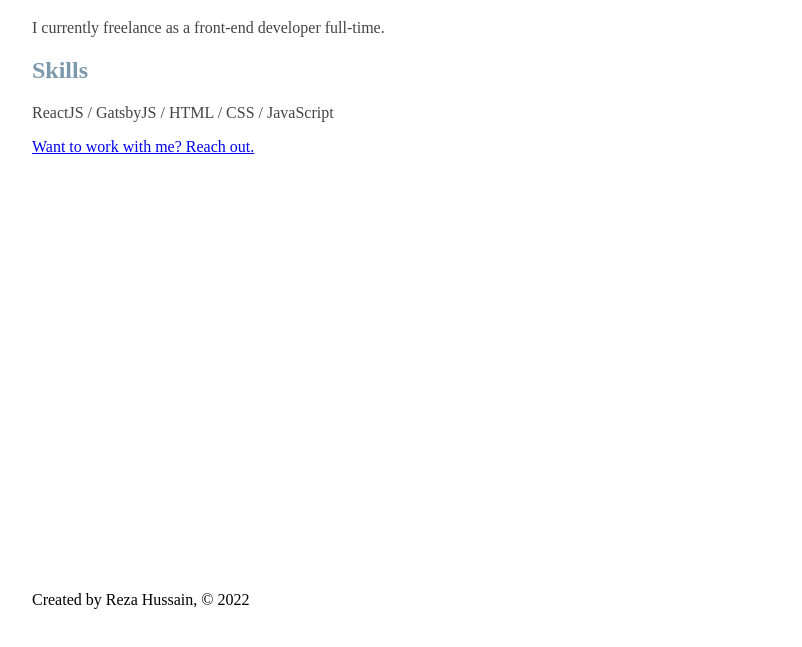
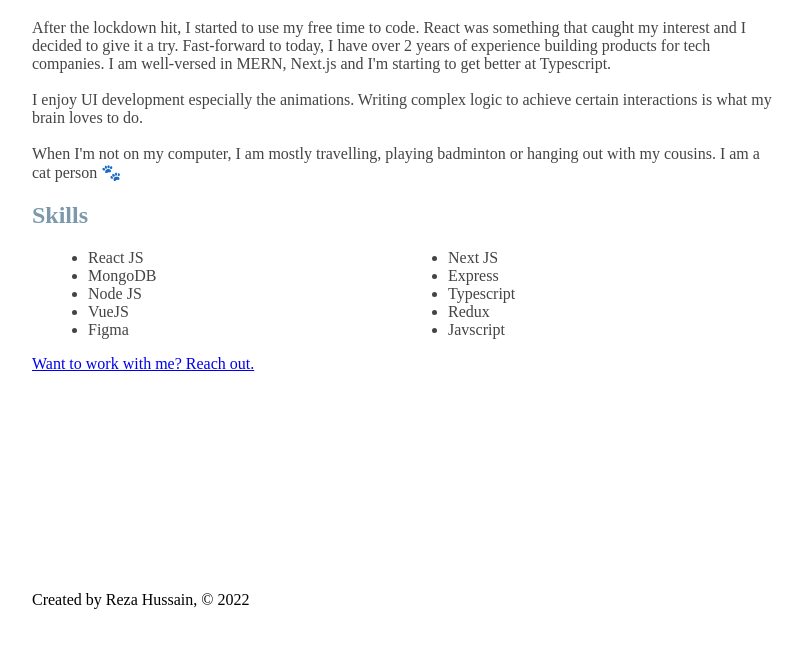
Before and after one commit to reza-hussain/gatsby-portfolio, a Gatsby site: page /about in a window 1280 px wide. Shown: the part 199-846 px from the top of the page, without its empty margins (233-1035 px from the left). Built offline with nearby package versions, Linux system fonts and the light colour scheme; Gatsby itself is replaced by a stand-in of ours.

Commit message:
Updated about

```diff
--- a/package.json
+++ b/package.json
@@ -1,5 +1,5 @@
 {
-  "homepage": "http://reza-hussain.github.io/gatsby-portfolio",
+  "homepage": "http://reza-hu`s`sain.github.io/gatsby-portfolio",
   "name": "gatsby-starter-hello-world",
   "private": true,
   "description": "A simplified bare-bones starter for Gatsby",
@@ -27,10 +27,10 @@
     "gatsby-source-contentful": "^7.7.1",
     "gatsby-source-filesystem": "^4.9.0",
     "gatsby-transformer-remark": "^5.9.0",
-    "node-sass": "^7.0.1",
     "react": "^17.0.1",
     "react-dom": "^17.0.1",
-    "react-helmet": "^6.1.0"
+    "react-helmet": "^6.1.0",
+    "sass": "^1.77.6"
   },
   "devDependencies": {
     "env-cmd": "^10.1.0",
--- a/src/pages/about.js
+++ b/src/pages/about.js
@@ -1,18 +1,45 @@
-import React from 'react'
-import { Link } from 'gatsby'
+import React from "react"
+import { Link } from "gatsby"
 
 import Layout from "../components/layout"
 
+import * as styles from "./about.module.scss"
+
 const AboutPage = () => {
-    return (
-        <Layout>
-            <h1 style={{color: "#7C99AC"}}>About Me</h1>
-            <p style={{color: "#444444"}}>I currently freelance as a front-end developer full-time.</p>
-            <h2 style={{color: "#7C99AC"}}>Skills</h2>
-            <p style={{color: "#444444"}}>ReactJS / GatsbyJS / HTML / CSS / JavaScript</p>
-            <p><Link to="/contact">Want to work with me? Reach out.</Link></p>
-        </Layout>
-    )
+  return (
+    <Layout>
+      <h1 style={{ color: "#7C99AC" }}>About Me</h1>
+      <p style={{ color: "#444444" }}>
+        After the lockdown hit, I started to use my free time to code. React was
+        something that caught my interest and I decided to give it a try.
+        Fast-forward to today, I have over 2 years of experience building
+        products for tech companies. I am well-versed in MERN, Next.js and I'm
+        starting to get better at Typescript. <br />
+        <br /> I enjoy UI development especially the animations. Writing complex
+        logic to achieve certain interactions is what my brain loves to do.{" "}
+        <br />
+        <br />
+        When I'm not on my computer, I am mostly travelling, playing badminton
+        or hanging out with my cousins. I am a cat person 🐾
+      </p>
+      <h2 style={{ color: "#7C99AC" }}>Skills</h2>
+      <ul className={styles.list} style={{ color: "#444444" }}>
+        <li>React JS</li>
+        <li>Next JS</li>
+        <li>MongoDB</li>
+        <li>Express</li>
+        <li>Node JS</li>
+        <li>Typescript</li>
+        <li>VueJS</li>
+        <li>Redux</li>
+        <li>Figma</li>
+        <li>Javscript</li>
+      </ul>
+      <p>
+        <Link to="/contact">Want to work with me? Reach out.</Link>
+      </p>
+    </Layout>
+  )
 }
 
 export default AboutPage
--- /dev/null
+++ b/src/pages/about.module.scss
@@ -0,0 +1,13 @@
+.list {
+  display: flex;
+  justify-content: flex-start;
+  align-items: center;
+  width: 100%;
+  flex-wrap: wrap;
+  margin-left: 1rem;
+
+  li {
+    flex-basis: 48%;
+    width: 100%;
+  }
+}
```
Also changed, not shown: src/components/BlogPost.module.scss (+15 -15 lines), src/pages/blog.js (+14 -29 lines), src/pages/blog.module.scss (+16 -19 lines), src/pages/index.js (+15 -8 lines), 2 other files.
